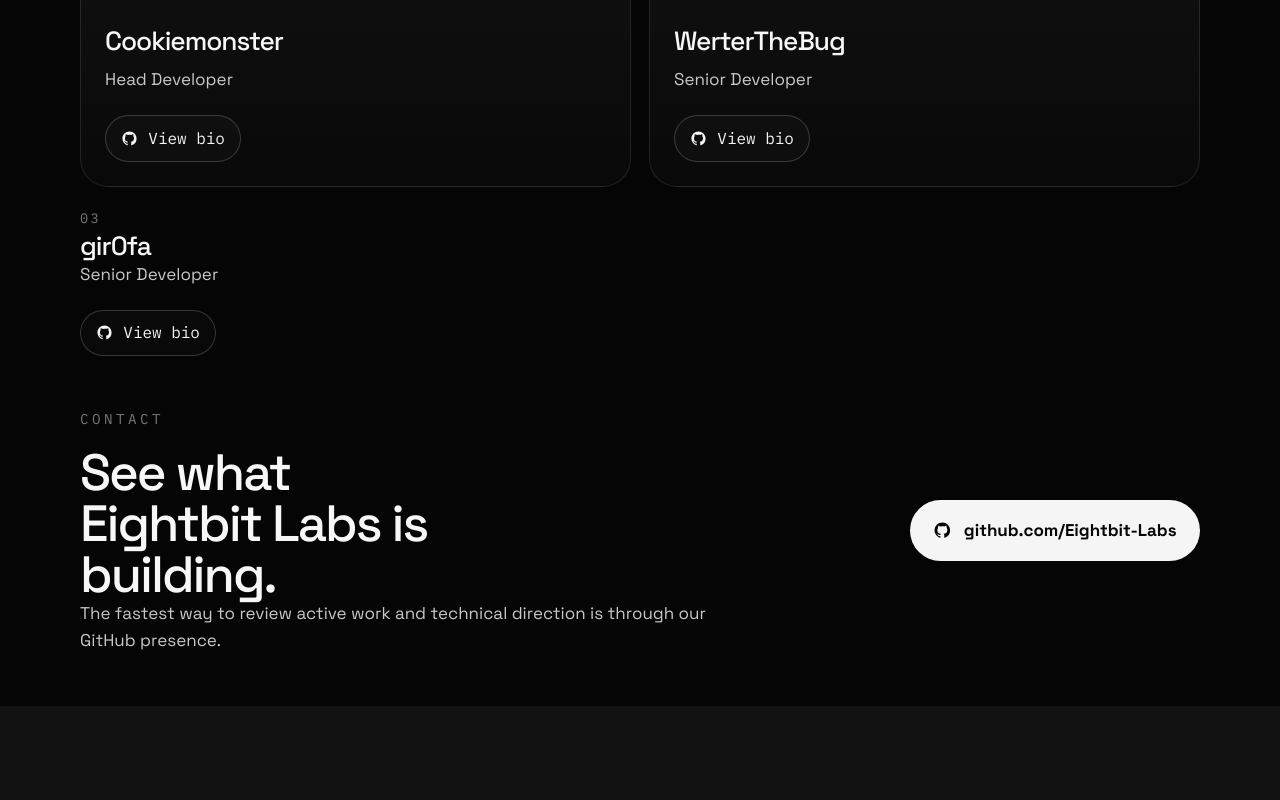
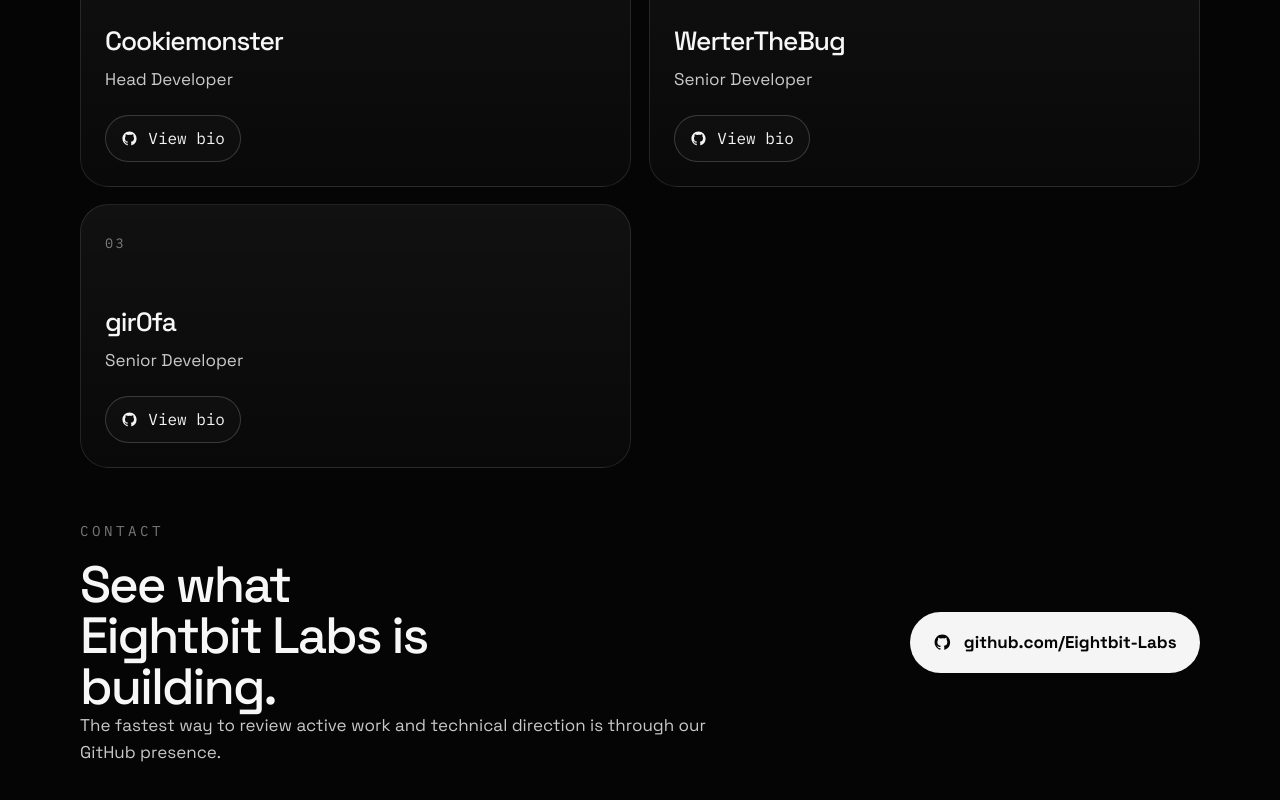
Before and after one commit to Eightbit-Labs/website, a React (Vite) app: page / in a window 1280 px wide. Shown: the part 2030-2830 px from the top of the page. Before the commit the page ends 2736 px from the top, so only its background shows below. Built offline with nearby package versions, Linux system fonts and the light colour scheme.

Commit message:
fix: ui for team members

```diff
--- a/src/App.tsx
+++ b/src/App.tsx
@@ -195,7 +195,7 @@ function App() {
               View bio
             </a>
           </article>
-          <article>
+          <article className="team-card reveal stagger-3">
             <span className="card-index">03</span>
             <h3>gir0fa</h3>
             <p className="team-role">Senior Developer</p>
```
